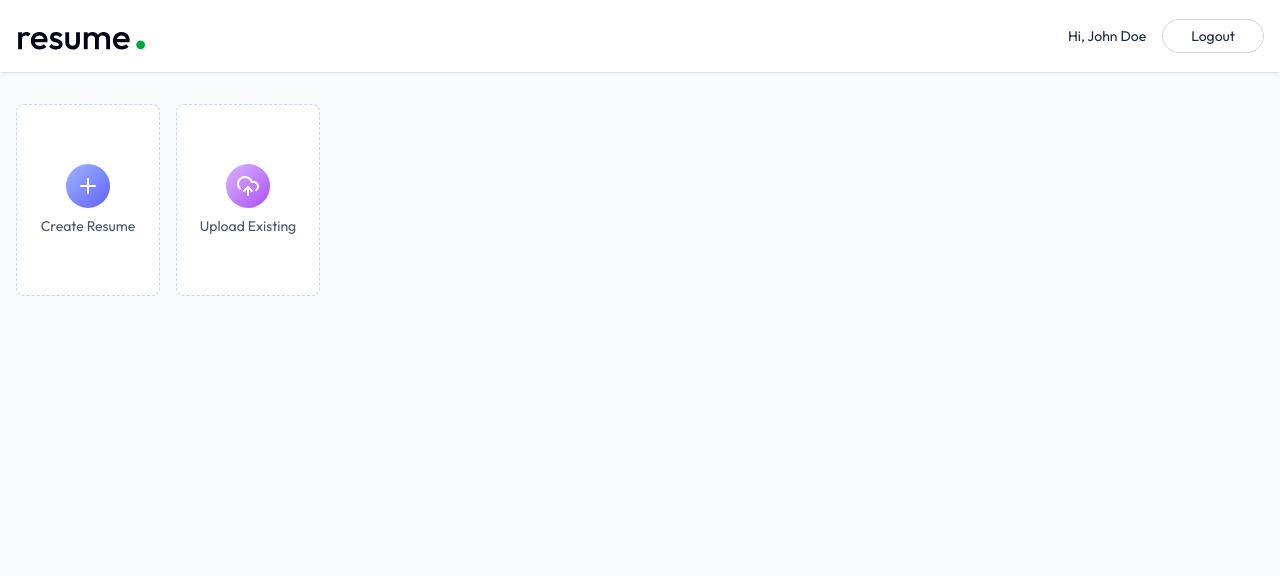
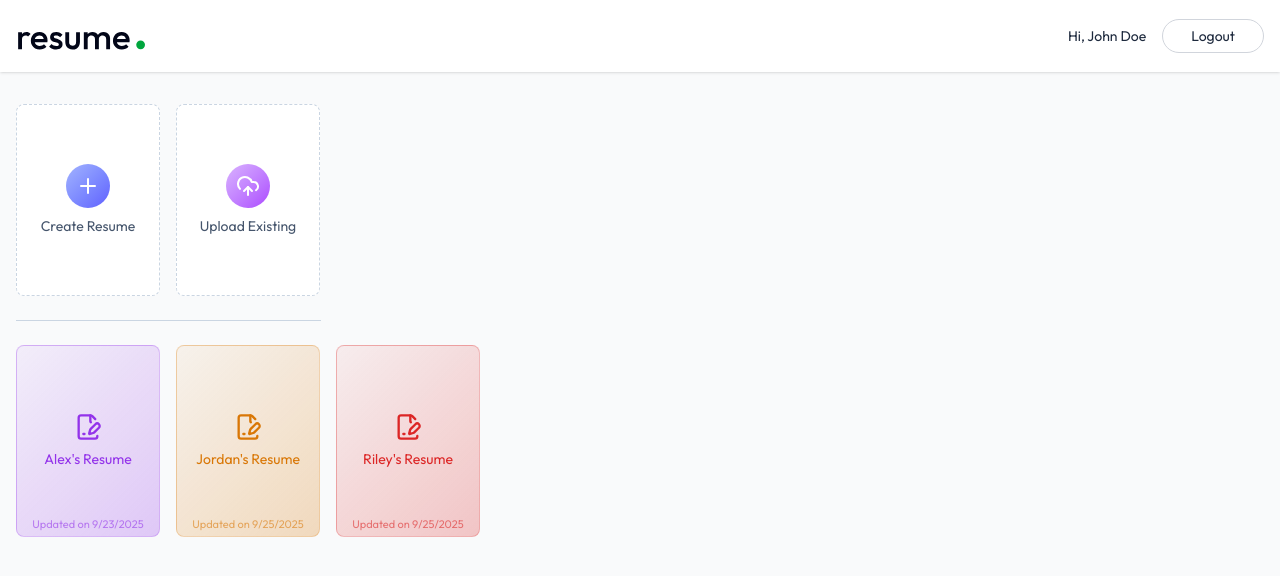
Before and after one commit to khushikumari240824/ResumeBuilderNew, a React (Vite) app in the folder client/: page /app in a window 1280 px wide. Shown: the top 576 px of the page. Built offline with nearby package versions, Linux system fonts and the light colour scheme.

Commit message:
made dashboard

```diff
--- a/client/src/pages/Dashboard.jsx
+++ b/client/src/pages/Dashboard.jsx
@@ -1,37 +1,87 @@
-import React from "react";
-import { PlusIcon, UploadCloudIcon} from "lucide-react";
+import React, { useState } from "react";
+import {
+  FilePenLineIcon,
+  PencilIcon,
+  PlusIcon,
+  TrashIcon,
+  UploadCloudIcon,
+} from "lucide-react";
+import { dummyResumeData } from "../assets/assets";
 
 const Dashboard = () => {
+  const colors = ["#9333ea", "#d97706", "#dc2626", "#0284c7", "#16a34a"];
+
+  const [allResumes] = useState(dummyResumeData);
   return (
     <div>
       <div className="max-w-7xl mx-auto px-4 py-8">
-        <p className="text-2xl font-medium mb-6 bg-linear-to-r from slate-600 to-slate-700 bg-clip-text text-transparent sm:hidden">
+        <p className="text-2xl font-medium mb-6 bg-linear-to-r from-slate-600 to-slate-700 bg-clip-text text-transparent sm:hidden">
           Welcome, Joe Doe
         </p>
-       <div className='flex gap-4'>
-  <button className='w-full bg-white sm:max-w-36 h-48 flex flex-col items-center justify-center rounded-lg gap-2 text-slate-600 border border-dashed border-slate-300 group hover:border-indigo-500 hover:shadow-lg transition-all duration-300 cursor-pointer'>
 
-    <PlusIcon className='size-11 transition-all duration-300 p-2.5 bg-linear-to-br from-indigo-300 to-indigo-500 text-white rounded-full'/>
+        <div className="flex gap-4">
+          <button className="w-full bg-white sm:max-w-36 h-48 flex flex-col items-center justify-center rounded-lg gap-2 text-slate-600 border border-dashed border-slate-300 group hover:border-indigo-500 hover:shadow-lg transition-all duration-300 cursor-pointer">
+            <PlusIcon className="size-11 transition-all duration-300 p-2.5 bg-linear-to-br from-indigo-300 to-indigo-500 text-white rounded-full" />
 
-    <p className='text-sm group-hover:text-indigo-600 transition-all duration-300'>
-      Create Resume
-    </p>
+            <p className="text-sm group-hover:text-indigo-600 transition-all duration-300">
+              Create Resume
+            </p>
+          </button>
 
-  </button>
+          <button className="w-full bg-white sm:max-w-36 h-48 flex flex-col items-center justify-center rounded-lg gap-2 text-slate-600 border border-dashed border-slate-300 group hover:border-indigo-500 hover:shadow-lg transition-all duration-300 cursor-pointer">
+            <UploadCloudIcon className="size-11 transition-all duration-300 p-2.5 bg-linear-to-br from-purple-300 to-purple-500 text-white rounded-full" />
 
-  <button className='w-full bg-white sm:max-w-36 h-48 flex flex-col items-center justify-center rounded-lg gap-2 text-slate-600 border border-dashed border-slate-300 group hover:border-indigo-500 hover:shadow-lg transition-all duration-300 cursor-pointer'>
+            <p className="text-sm group-hover:text-indigo-600 transition-all duration-300">
+              Upload Existing
+            </p>
+          </button>
+        </div>
 
-    <UploadCloudIcon className='size-11 transition-all duration-300 p-2.5 bg-linear-to-br from-purple-300 to-purple-500 text-white rounded-full'/>
+        <hr className="border-slate-300 my-6 sm:w-76.25" />
 
-    <p className='text-sm group-hover:text-indigo-600 transition-all duration-300'>
-      Upload Existing
-    </p>
+        <div className="grid grid-cols-2 sm:flex flex-wrap gap-4">
+          {allResumes.map((resume, index) => {
+            const baseColor = colors[index % colors.length];
 
-  </button>
-</div>
+            return (
+              <button
+                key={index}
+                className="relative w-full sm:max-w-36 h-48 flex flex-col items-center justify-center rounded-lg gap-2 border group hover:shadow-lg transition-all duration-300 cursor-pointer"
+                style={{
+                  background: `linear-gradient(135deg, ${baseColor}10, ${baseColor}40)`,
+                  borderColor: baseColor + "40",
+                }}
+              >
+                <div className="absolute top-1 right-1 hidden items-center group-hover:flex">
+                  <TrashIcon className="size-7 p-1.5 hover:bg-white/50 rounded text-slate-700 transition-colors" />
+                  <PencilIcon className="size-7 p-1.5 hover:bg-white/50 rounded text-slate-700 transition-colors" />
+                </div>
+
+                <FilePenLineIcon
+                  className="size-7 group-hover:scale-105 transition-all"
+                  style={{ color: baseColor }}
+                />
+
+                <p
+                  className="text-sm group-hover:scale-105 transition-all px-2 text-center"
+                  style={{ color: baseColor }}
+                >
+                  {resume.title}
+                </p>
+
+                <p
+                  className="absolute bottom-1 text-[11px] text-slate-400 group-hover:text-slate-500 transition-all duration-300 px-2 text-center"
+                  style={{ color: baseColor + "90" }}
+                >
+                  Updated on {new Date(resume.updatedAt).toLocaleDateString()}
+                </p>
+              </button>
+            );
+          })}
+        </div>
       </div>
     </div>
-  )
-}
+  );
+};
 
 export default Dashboard;
```
